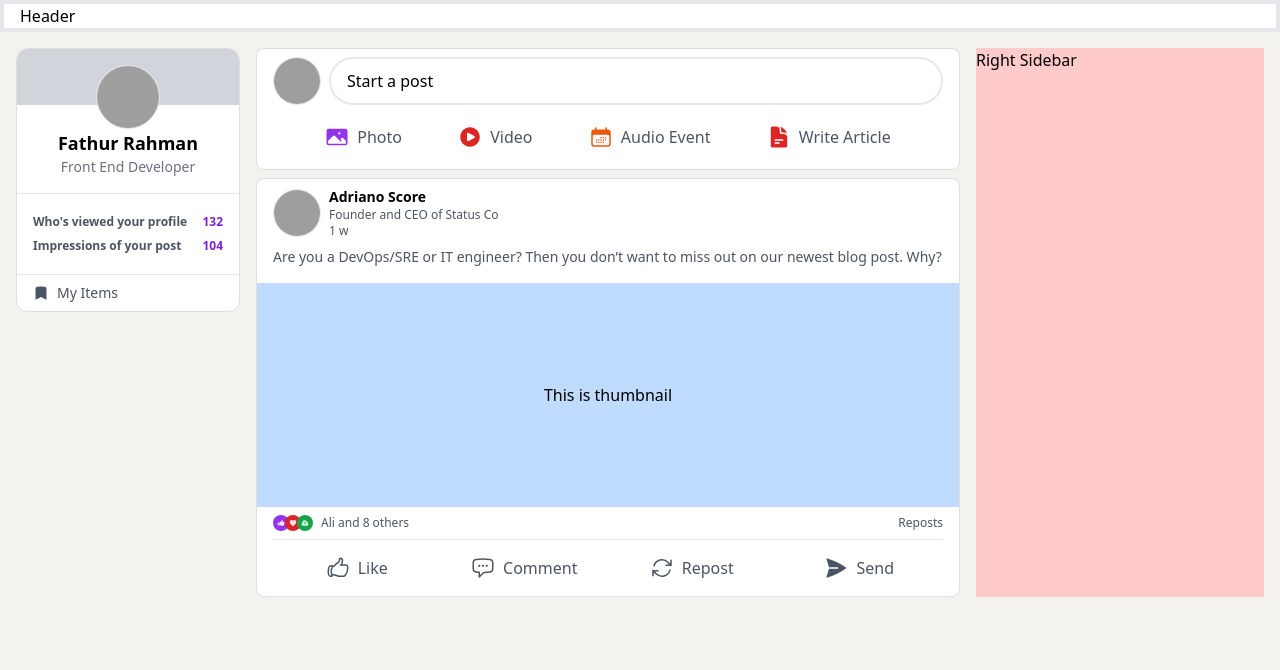
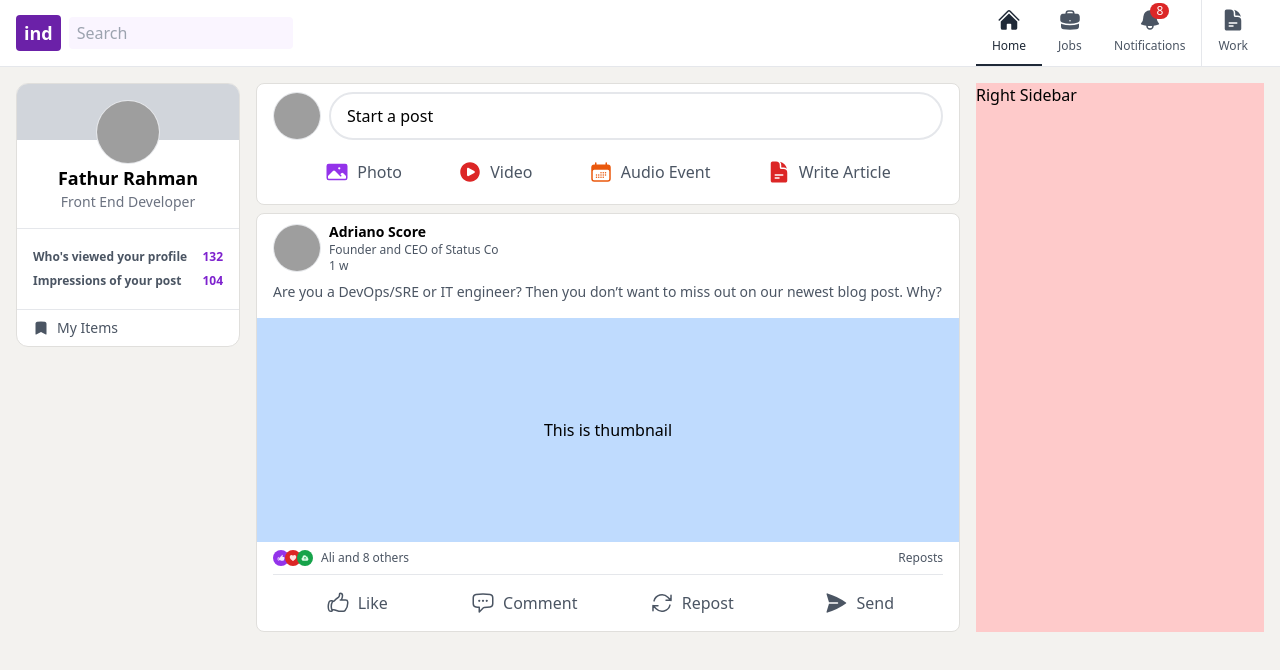
Before and after one commit to cyberfly/tailwindtraining, a website: page index.html in a window 1280 px wide. Drawn offline with Linux system fonts and the light colour scheme; grey boxes are pictures that could not be loaded.

Commit message:
feat: last commit session end

```diff
--- a/index.html
+++ b/index.html
@@ -6,11 +6,141 @@
     <link href="/dist/output.css" rel="stylesheet" />
   </head>
   <body>
-    <div class="bg-[#f3f2ef] min-h-screen">
+    <div class="bg-[#f3f2ef] min-h-screen pb-10">
       <!-- header -->
 
-      <div class="bg-white">
-        <div class="max-w-screen-xl mx-auto px-4 border-4">Header</div>
+      <div class="bg-white sticky top-0 z-50">
+        <div
+          class="max-w-screen-xl mx-auto px-4 border-b flex items-center justify-between"
+        >
+          <!-- left navigation -->
+          <div class="flex items-center space-x-2">
+            <a href="#">
+              <!-- logo -->
+              <div
+                class="bg-purple-800 text-white px-2 py-1 rounded text-lg font-bold"
+              >
+                ind
+              </div>
+              <!-- end logo -->
+            </a>
+
+            <input
+              class="hidden md:block bg-purple-50 rounded px-2 w-56 py-1"
+              type="text"
+              name="search"
+              id="search"
+              placeholder="Search"
+            />
+          </div>
+
+          <!-- end left navigation -->
+
+          <!-- right navigation -->
+
+          <div class="flex">
+            <div class="flex border-r">
+              <a
+                class="text-gray-800 px-4 py-2 border-b-2 border-gray-800"
+                href="#"
+              >
+                <svg
+                  xmlns="http://www.w3.org/2000/svg"
+                  viewBox="0 0 24 24"
+                  fill="currentColor"
+                  class="w-6 h-6 mx-auto"
+                >
+                  <path
+                    d="M11.47 3.84a.75.75 0 011.06 0l8.69 8.69a.75.75 0 101.06-1.06l-8.689-8.69a2.25 2.25 0 00-3.182 0l-8.69 8.69a.75.75 0 001.061 1.06l8.69-8.69z"
+                  />
+                  <path
+                    d="M12 5.432l8.159 8.159c.03.03.06.058.091.086v6.198c0 1.035-.84 1.875-1.875 1.875H15a.75.75 0 01-.75-.75v-4.5a.75.75 0 00-.75-.75h-3a.75.75 0 00-.75.75V21a.75.75 0 01-.75.75H5.625a1.875 1.875 0 01-1.875-1.875v-6.198a2.29 2.29 0 00.091-.086L12 5.43z"
+                  />
+                </svg>
+
+                <span class="text-xs font-medium hidden md:inline">Home</span>
+              </a>
+
+              <a
+                class="text-gray-600 hover:text-gray-800 px-4 py-2 border-b-2 border-transparent"
+                href="#"
+              >
+                <svg
+                  xmlns="http://www.w3.org/2000/svg"
+                  viewBox="0 0 24 24"
+                  fill="currentColor"
+                  class="w-6 h-6 mx-auto"
+                >
+                  <path
+                    fill-rule="evenodd"
+                    d="M7.5 5.25a3 3 0 013-3h3a3 3 0 013 3v.205c.933.085 1.857.197 2.774.334 1.454.218 2.476 1.483 2.476 2.917v3.033c0 1.211-.734 2.352-1.936 2.752A24.726 24.726 0 0112 15.75c-2.73 0-5.357-.442-7.814-1.259-1.202-.4-1.936-1.541-1.936-2.752V8.706c0-1.434 1.022-2.7 2.476-2.917A48.814 48.814 0 017.5 5.455V5.25zm7.5 0v.09a49.488 49.488 0 00-6 0v-.09a1.5 1.5 0 011.5-1.5h3a1.5 1.5 0 011.5 1.5zm-3 8.25a.75.75 0 100-1.5.75.75 0 000 1.5z"
+                    clip-rule="evenodd"
+                  />
+                  <path
+                    d="M3 18.4v-2.796a4.3 4.3 0 00.713.31A26.226 26.226 0 0012 17.25c2.892 0 5.68-.468 8.287-1.335.252-.084.49-.189.713-.311V18.4c0 1.452-1.047 2.728-2.523 2.923-2.12.282-4.282.427-6.477.427a49.19 49.19 0 01-6.477-.427C4.047 21.128 3 19.852 3 18.4z"
+                  />
+                </svg>
+
+                <span class="text-xs font-medium hidden md:inline">Jobs</span>
+              </a>
+
+              <a
+                class="text-gray-600 hover:text-gray-800 px-4 py-2 border-b-2 border-transparent"
+                href="#"
+              >
+                <div class="relative">
+                  <svg
+                    xmlns="http://www.w3.org/2000/svg"
+                    viewBox="0 0 24 24"
+                    fill="currentColor"
+                    class="w-6 h-6 mx-auto"
+                  >
+                    <path
+                      fill-rule="evenodd"
+                      d="M5.25 9a6.75 6.75 0 0113.5 0v.75c0 2.123.8 4.057 2.118 5.52a.75.75 0 01-.297 1.206c-1.544.57-3.16.99-4.831 1.243a3.75 3.75 0 11-7.48 0 24.585 24.585 0 01-4.831-1.244.75.75 0 01-.298-1.205A8.217 8.217 0 005.25 9.75V9zm4.502 8.9a2.25 2.25 0 104.496 0 25.057 25.057 0 01-4.496 0z"
+                      clip-rule="evenodd"
+                    />
+                  </svg>
+
+                  <div
+                    class="rounded-full bg-red-600 text-white absolute top-[-5px] right-[-4px] md:right-[16px] text-xs min-w-[1.2rem] text-center"
+                  >
+                    8
+                  </div>
+                </div>
+
+                <span class="text-xs font-medium hidden md:inline"
+                  >Notifications</span
+                >
+              </a>
+            </div>
+
+            <a
+              class="text-gray-600 px-4 py-2 border-b-2 border-transparent"
+              href="#"
+            >
+              <svg
+                xmlns="http://www.w3.org/2000/svg"
+                viewBox="0 0 24 24"
+                fill="currentColor"
+                class="w-6 h-6 mx-auto"
+              >
+                <path
+                  fill-rule="evenodd"
+                  d="M5.625 1.5c-1.036 0-1.875.84-1.875 1.875v17.25c0 1.035.84 1.875 1.875 1.875h12.75c1.035 0 1.875-.84 1.875-1.875V12.75A3.75 3.75 0 0016.5 9h-1.875a1.875 1.875 0 01-1.875-1.875V5.25A3.75 3.75 0 009 1.5H5.625zM7.5 15a.75.75 0 01.75-.75h7.5a.75.75 0 010 1.5h-7.5A.75.75 0 017.5 15zm.75 2.25a.75.75 0 000 1.5H12a.75.75 0 000-1.5H8.25z"
+                  clip-rule="evenodd"
+                />
+                <path
+                  d="M12.971 1.816A5.23 5.23 0 0114.25 5.25v1.875c0 .207.168.375.375.375H16.5a5.23 5.23 0 013.434 1.279 9.768 9.768 0 00-6.963-6.963z"
+                />
+              </svg>
+
+              <span class="text-xs font-medium hidden md:inline">Work</span>
+            </a>
+          </div>
+
+          <!-- end right navigation -->
+        </div>
       </div>
 
       <!-- end header -->
@@ -345,7 +475,7 @@
                     />
                   </svg>
 
-                  <span>Like</span>
+                  <span class="hidden md:inline">Like</span>
                 </button>
                 <button
                   class="flex flex-1 justify-center items-center px-4 py-3 rounded hover:bg-gray-100 space-x-2 text-gray-600"
@@ -365,7 +495,7 @@
                     />
                   </svg>
 
-                  <span>Comment</span>
+                  <span class="hidden md:inline">Comment</span>
                 </button>
                 <button
                   class="flex flex-1 justify-center items-center px-4 py-3 rounded hover:bg-gray-100 space-x-2 text-gray-600"
@@ -385,7 +515,7 @@
                     />
                   </svg>
 
-                  <span>Repost</span>
+                  <span class="hidden md:inline">Repost</span>
                 </button>
                 <button
                   class="flex flex-1 justify-center items-center px-4 py-3 rounded hover:bg-gray-100 space-x-2 text-gray-600"
@@ -401,7 +531,7 @@
                     />
                   </svg>
 
-                  <span>Send</span>
+                  <span class="hidden md:inline">Send</span>
                 </button>
               </div>
             </div>
```
Also changed, not shown: dist/output.css.
